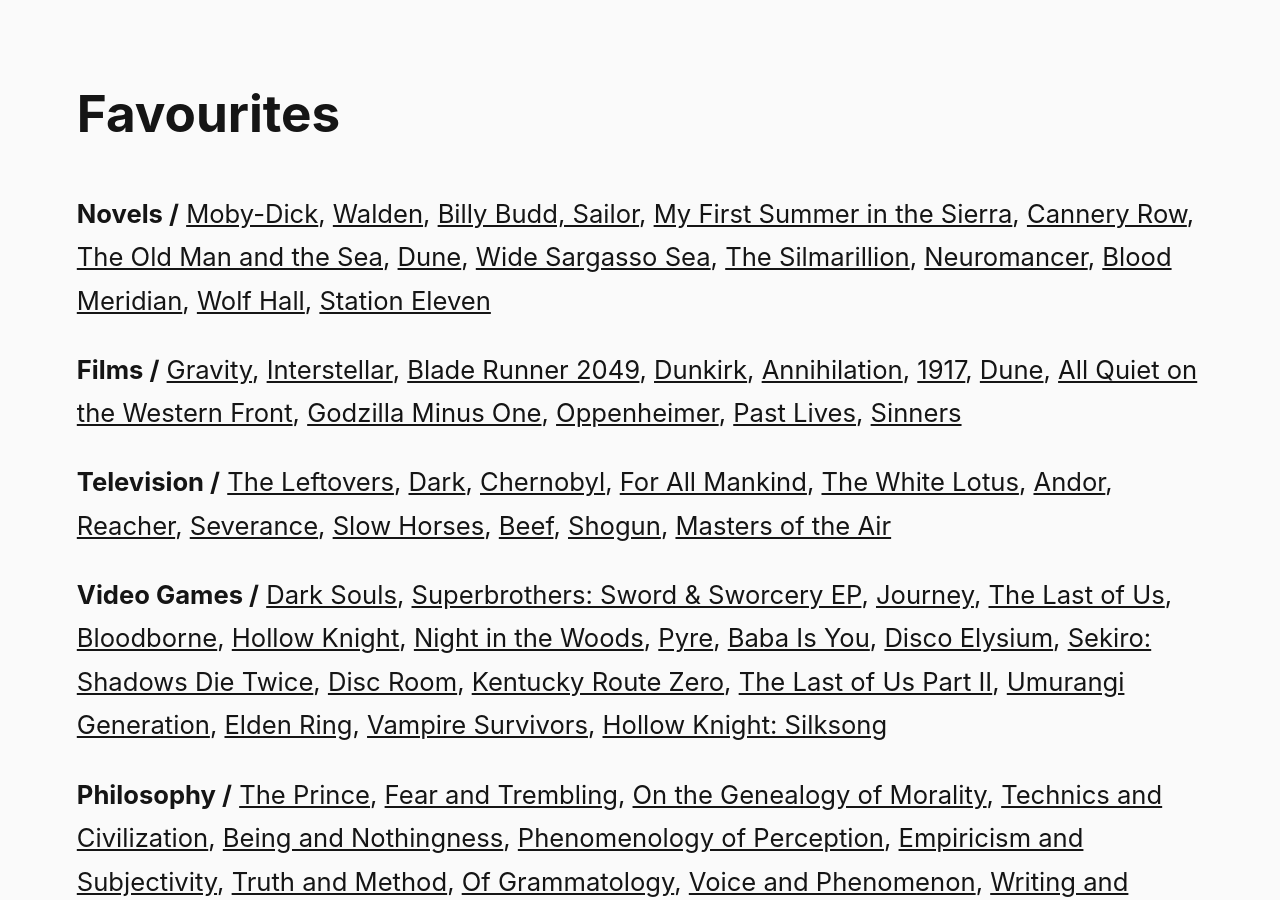
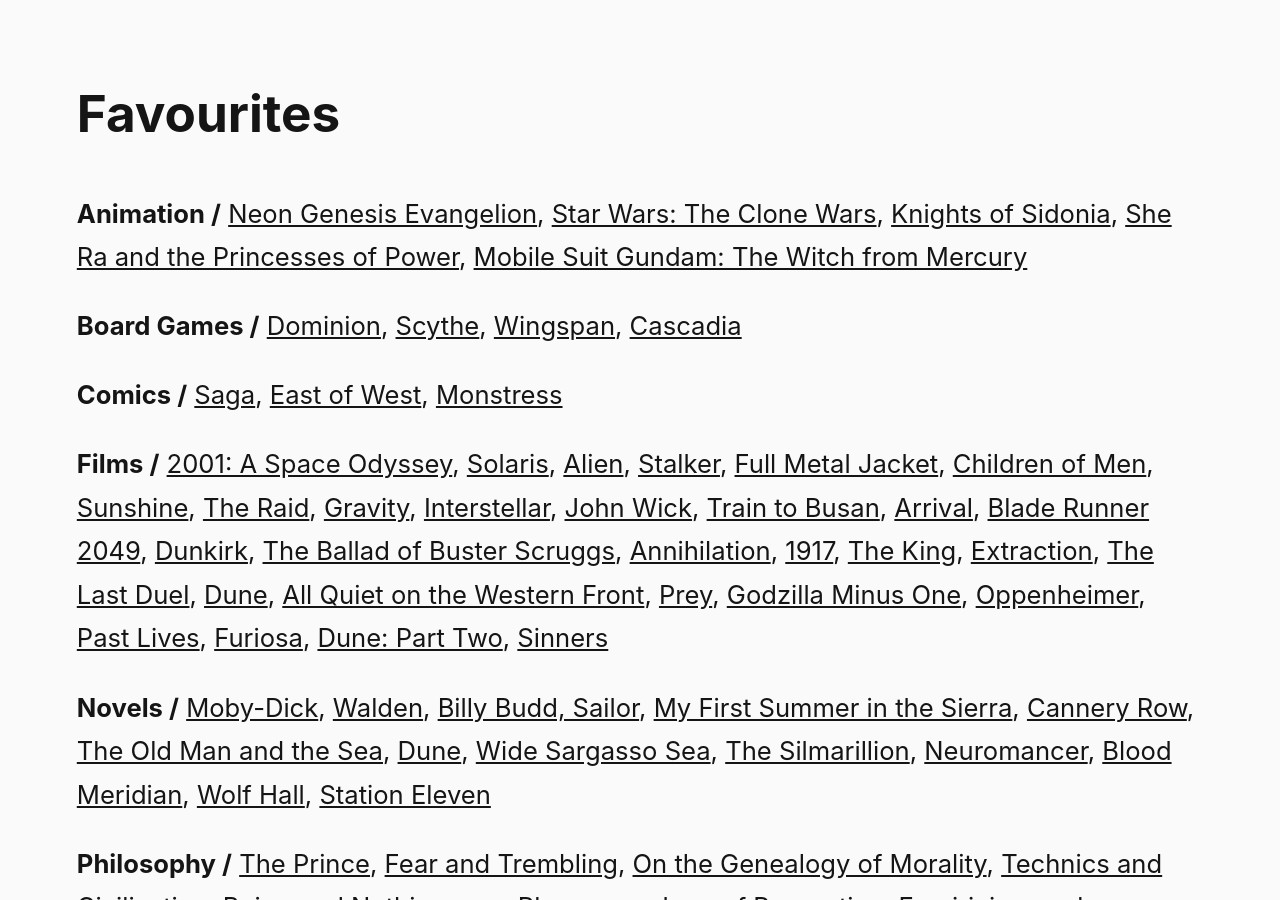
Before and after one commit to steinea/fyi, a Jekyll site: the page built from pages/favourites.md, in a window 1280 px wide and 900 px high. Built offline with Jekyll 4.4.1, drawn with Linux system fonts in a browser that asks for light colours; some of the changed text lies outside the part shown.

Commit message:
Alphabetize sections, add more favourites

```diff
--- a/pages/favourites.md
+++ b/pages/favourites.md
@@ -5,6 +5,56 @@ permalink: /favourites/
 redirect_from:
   - /canon/
 ---
+
+**Animation /**
+[Neon Genesis Evangelion](https://en.wikipedia.org/wiki/Neon_Genesis_Evangelion "Anno 1995"),
+[Star Wars: The Clone Wars](https://en.wikipedia.org/wiki/Star_Wars:_The_Clone_Wars "Lucas 2008"),
+[Knights of Sidonia](https://en.wikipedia.org/wiki/Knights_of_Sidonia "Shizuno 2014"),
+[She Ra and the Princesses of Power](https://en.wikipedia.org/wiki/She-Ra_and_the_Princesses_of_Power "Stevenson 2018"),
+[Mobile Suit Gundam: The Witch from Mercury](https://en.wikipedia.org/wiki/Mobile_Suit_Gundam:_The_Witch_from_Mercury "Yatate and Tomino 2022")
+
+**Board Games /**
+[Dominion](https://en.wikipedia.org/wiki/Dominion_(card_game) "Vaccarino 2008"),
+[Scythe](https://en.wikipedia.org/wiki/Scythe_(board_game) "Stegmaier 2016"),
+[Wingspan](https://en.wikipedia.org/wiki/Wingspan_(board_game) "Hargrave 2019"),
+[Cascadia](https://en.wikipedia.org/wiki/Cascadia_(board_game) "Flynn 2021")
+
+**Comics /**
+[Saga](https://en.wikipedia.org/wiki/Saga_(comics) "Vaughan 2012"),
+[East of West](https://en.wikipedia.org/wiki/East_of_West "Hickman 2013"),
+[Monstress](https://en.wikipedia.org/wiki/Monstress_(comics) "Liu 2015")
+
+**Films /**
+[2001: A Space Odyssey](https://en.wikipedia.org/wiki/2001:_A_Space_Odyssey "Kubrick 1968"),
+[Solaris](https://en.wikipedia.org/wiki/Solaris_(1972_film) "Tarkovsky 1972"),
+[Alien](https://en.wikipedia.org/wiki/Alien_(film) "Scott 1979"),
+[Stalker](https://en.wikipedia.org/wiki/Stalker_(1979_film) "Tarkovsky 1979"),
+[Full Metal Jacket](https://en.wikipedia.org/wiki/Full_Metal_Jacket "Kubrick 1987"),
+[Children of Men](https://en.wikipedia.org/wiki/Children_of_Men "Cuarón 2006"),
+[Sunshine](https://en.wikipedia.org/wiki/Sunshine_(2007_film) "Boyle 2007"),
+[The Raid](https://en.wikipedia.org/wiki/The_Raid_(2011_film) "Evans 2011"),
+[Gravity](https://en.wikipedia.org/wiki/Gravity_(2013_film) "Cuarón 2013"),
+[Interstellar](https://en.wikipedia.org/wiki/Interstellar_(film) "Nolan 2014"),
+[John Wick](https://en.wikipedia.org/wiki/John_Wick_(film) "Stahelski 2014"),
+[Train to Busan](https://en.wikipedia.org/wiki/Train_to_Busan "Yeon 2016"),
+[Arrival](https://en.wikipedia.org/wiki/Arrival_(film) "Villeneuve 2016"),
+[Blade Runner 2049](https://en.wikipedia.org/wiki/Blade_Runner_2049 "Villeneuve 2017"),
+[Dunkirk](https://en.wikipedia.org/wiki/Dunkirk_(2017_film) "Nolan 2017"),
+[The Ballad of Buster Scruggs](https://en.wikipedia.org/wiki/The_Ballad_of_Buster_Scruggs "Coen and Coen 2018"),
+[Annihilation](https://en.wikipedia.org/wiki/Annihilation_(film) "Garland 2018"),
+[1917](https://en.wikipedia.org/wiki/1917_(2019_film) "Mendes 2019"),
+[The King](https://en.wikipedia.org/wiki/The_King_(2019_film) "Michôd 2019"),
+[Extraction](https://en.wikipedia.org/wiki/Extraction_(2020_film) "Hargrave 2020"),
+[The Last Duel](https://en.wikipedia.org/wiki/The_Last_Duel_(2021_film) "Scott 2021"),
+[Dune](https://en.wikipedia.org/wiki/Dune_(2021_film) "Villeneuve 2021"),
+[All Quiet on the Western Front](https://en.wikipedia.org/wiki/All_Quiet_on_the_Western_Front_(2022_film) "Berger 2022"),
+[Prey](https://en.wikipedia.org/wiki/Prey_(2022_film) "Trachtenberg 2022"),
+[Godzilla Minus One](https://en.wikipedia.org/wiki/Godzilla_Minus_One "Yamazaki 2023"),
+[Oppenheimer](https://en.wikipedia.org/wiki/Oppenheimer_(film) "Nolan 2023"),
+[Past Lives](https://en.wikipedia.org/wiki/Past_Lives_(film) "Song 2023"),
+[Furiosa](https://en.wikipedia.org/wiki/Furiosa:_A_Mad_Max_Saga "Miller 2024"),
+[Dune: Part Two](https://en.wikipedia.org/wiki/Dune:_Part_Two "Villeneuve 2024"),
+[Sinners](https://en.wikipedia.org/wiki/Sinners_(2025_film) "Coogler 2025")
 
 **Novels /**
 [Moby-Dick](https://en.wikipedia.org/wiki/Moby-Dick "Melville 1851"),
@@ -20,54 +70,6 @@ redirect_from:
 [Blood Meridian](https://en.wikipedia.org/wiki/Blood_Meridian "McCarthy 1985"),
 [Wolf Hall](https://en.wikipedia.org/wiki/Wolf_Hall "Mantel 2009"),
 [Station Eleven](https://en.wikipedia.org/wiki/Station_Eleven "Mandel 2014")
-
-**Films /**
-[Gravity](https://en.wikipedia.org/wiki/Gravity_(2013_film)),
-[Interstellar](https://en.wikipedia.org/wiki/Interstellar_(film) "Nolan 2014"),
-[Blade Runner 2049](https://en.wikipedia.org/wiki/Blade_Runner_2049 "Villeneuve 2017"),
-[Dunkirk](https://en.wikipedia.org/wiki/Dunkirk_(2017_film) "Nolan 2017"),
-[Annihilation](https://en.wikipedia.org/wiki/Annihilation_(film) "Garland 2018"),
-[1917](https://en.wikipedia.org/wiki/1917_(2019_film) "Mendes 2019"),
-[Dune](https://en.wikipedia.org/wiki/Dune_(2021_film) "Villeneuve 2021"),
-[All Quiet on the Western Front](https://en.wikipedia.org/wiki/All_Quiet_on_the_Western_Front_(2022_film) "Berger 2022"),
-[Godzilla Minus One](https://en.wikipedia.org/wiki/Godzilla_Minus_One "Yamazaki 2023"),
-[Oppenheimer](https://en.wikipedia.org/wiki/Oppenheimer_(film) "Nolan 2023"),
-[Past Lives](https://en.wikipedia.org/wiki/Past_Lives_(film) "Song 2023"),
-[Sinners](https://en.wikipedia.org/wiki/Sinners_(2025_film) "Coogler 2025")
-
-**Television /**
-[The Leftovers](https://en.wikipedia.org/wiki/The_Leftovers_(TV_series) "HBO 2014"),
-[Dark](https://en.wikipedia.org/wiki/Dark_(TV_series) "Netflix 2017"),
-[Chernobyl](https://en.wikipedia.org/wiki/Chernobyl_(miniseries) "HBO 2019"),
-[For All Mankind](https://en.wikipedia.org/wiki/For_All_Mankind_(TV_series) "Apple TV+ 2019"),
-[The White Lotus](https://en.wikipedia.org/wiki/The_White_Lotus "HBO 2021"),
-[Andor](https://en.wikipedia.org/wiki/Andor_(TV_series) "Disney+ 2022"),
-[Reacher](https://en.wikipedia.org/wiki/Reacher_(TV_series) "Amazon Prime 2022"),
-[Severance](https://en.wikipedia.org/wiki/Severance_(TV_series) "Apple TV+ 2022"),
-[Slow Horses](https://en.wikipedia.org/wiki/Slow_Horses "Apple TV+ 2022"),
-[Beef](https://en.wikipedia.org/wiki/Beef_(TV_series) "Netflix 2023"),
-[Shogun](https://en.wikipedia.org/wiki/Sh%C5%8Dgun_(2024_TV_series) "FX 2024"),
-[Masters of the Air](https://en.wikipedia.org/wiki/Masters_of_the_Air "Apple TV+ 2024")
-
-**Video Games /**
-[Dark Souls](https://en.wikipedia.org/wiki/Dark_Souls_(video_game) "FromSoftware 2011"),
-[Superbrothers: Sword & Sworcery EP](https://en.wikipedia.org/wiki/Superbrothers:_Sword_%26_Sworcery_EP "Superbrothers 2011"),
-[Journey](https://en.wikipedia.org/wiki/Journey_(2012_video_game)),
-[The Last of Us](https://en.wikipedia.org/wiki/The_Last_of_Us_(video_game) "Naughty Dog 2013"),
-[Bloodborne](https://en.wikipedia.org/wiki/Bloodborne "FromSoftware 2015"),
-[Hollow Knight](https://en.wikipedia.org/wiki/Hollow_Knight "Team Cherry 2017"),
-[Night in the Woods](https://en.wikipedia.org/wiki/Night_in_the_Woods "Infinite Fall 2017"),
-[Pyre](https://en.wikipedia.org/wiki/Pyre_(video_game) "Supergiant Games 2017"),
-[Baba Is You](https://en.wikipedia.org/wiki/Baba_Is_You "Hempuli 2019"),
-[Disco Elysium](https://en.wikipedia.org/wiki/Disco_Elysium "ZA/UM 2019"),
-[Sekiro: Shadows Die Twice](https://en.wikipedia.org/wiki/Sekiro:_Shadows_Die_Twice "FromSoftware 2019"),
-[Disc Room](https://en.wikipedia.org/wiki/Disc_Room "Terri, Dose, Kitty, and JW 2020"),
-[Kentucky Route Zero](https://en.wikipedia.org/wiki/Kentucky_Route_Zero "Cardboard Computer 2020"),
-[The Last of Us Part II](https://en.wikipedia.org/wiki/The_Last_of_Us_Part_II "Naughty Dog 2020"),
-[Umurangi Generation](https://en.wikipedia.org/wiki/Umurangi_Generation "Origame Digital 2020"),
-[Elden Ring](https://en.wikipedia.org/wiki/Elden_Ring "FromSoftware 2022"),
-[Vampire Survivors](https://en.wikipedia.org/wiki/Vampire_Survivors "poncle 2022"),
-[Hollow Knight: Silksong](https://en.wikipedia.org/wiki/Hollow_Knight:_Silksong "Team Cherry 2025")
 
 **Philosophy /**
 [The Prince](https://en.wikipedia.org/wiki/The_Prince "Machiavelli 1532"),
@@ -96,13 +98,25 @@ redirect_from:
 [Glitch Feminism](https://www.versobooks.com/en-ca/products/460-glitch-feminism "Russell 2020"),
 [The World Is Born From Zero](https://www.degruyterbrill.com/document/doi/10.1515/9783110719451/ "Kunzelman 2022")
 
-**Board Games /**
-[Dominion](https://en.wikipedia.org/wiki/Dominion_(card_game) "Vaccarino 2008"),
-[Scythe](https://en.wikipedia.org/wiki/Scythe_(board_game) "Stegmaier 2016"),
-[Wingspan](https://en.wikipedia.org/wiki/Wingspan_(board_game) "Hargrave 2019"),
-[Cascadia](https://en.wikipedia.org/wiki/Cascadia_(board_game) "Flynn 2021")
+**Television /**
+[The Leftovers](https://en.wikipedia.org/wiki/The_Leftovers_(TV_series) "HBO 2014"),
+[Dark](https://en.wikipedia.org/wiki/Dark_(TV_series) "Netflix 2017"),
+[Chernobyl](https://en.wikipedia.org/wiki/Chernobyl_(miniseries) "HBO 2019"),
+[For All Mankind](https://en.wikipedia.org/wiki/For_All_Mankind_(TV_series) "Apple TV+ 2019"),
+[The White Lotus](https://en.wikipedia.org/wiki/The_White_Lotus "HBO 2021"),
+[Andor](https://en.wikipedia.org/wiki/Andor_(TV_series) "Disney+ 2022"),
+[Reacher](https://en.wikipedia.org/wiki/Reacher_(TV_series) "Amazon Prime 2022"),
+[Severance](https://en.wikipedia.org/wiki/Severance_(TV_series) "Apple TV+ 2022"),
+[Slow Horses](https://en.wikipedia.org/wiki/Slow_Horses "Apple TV+ 2022"),
+[Beef](https://en.wikipedia.org/wiki/Beef_(TV_series) "Netflix 2023"),
+[Shogun](https://en.wikipedia.org/wiki/Sh%C5%8Dgun_(2024_TV_series) "FX 2024"),
+[Masters of the Air](https://en.wikipedia.org/wiki/Masters_of_the_Air "Apple TV+ 2024")
 
-**Tabletop RPGs /**
+**Theatre /**
+[King Lear](https://en.wikipedia.org/wiki/King_Lear "Shakespeare 1605"),
+[Saint Joan](https://en.wikipedia.org/wiki/Saint_Joan_(play) "Shaw 1923")
+
+**TTRPGs /**
 [Into the Odd](https://freeleaguepublishing.com/games/into-the-odd/ "McDowall 2015"),
 [Ultraviolet Grasslands](https://www.exaltedfuneral.com/products/uvg-2e "Rejec 2018"),
 [Acid Death Fantasy](https://www.melsonia.com/products/acid-death-fantasy "Gearing 2019"),
@@ -115,9 +129,24 @@ redirect_from:
 [Yazeba's Bed and Breakfast](https://possumcreekgames.com/en-ca/pages/yazebas-bed-breakfast "Dragon 2023"),
 [Realis](https://thecalcutec.itch.io/realis "Walker 2025")
 
-**Comics /**
-[Saga](https://en.wikipedia.org/wiki/Saga_(comics) "Vaughan 2012"),
-[East of West](https://en.wikipedia.org/wiki/East_of_West "Hickman 2013"),
-[Monstress](https://en.wikipedia.org/wiki/Monstress_(comics) "Liu 2015")
+**Video Games /**
+[Dark Souls](https://en.wikipedia.org/wiki/Dark_Souls_(video_game) "FromSoftware 2011"),
+[Superbrothers: Sword & Sworcery EP](https://en.wikipedia.org/wiki/Superbrothers:_Sword_%26_Sworcery_EP "Superbrothers 2011"),
+[Journey](https://en.wikipedia.org/wiki/Journey_(2012_video_game)),
+[The Last of Us](https://en.wikipedia.org/wiki/The_Last_of_Us_(video_game) "Naughty Dog 2013"),
+[Bloodborne](https://en.wikipedia.org/wiki/Bloodborne "FromSoftware 2015"),
+[Hollow Knight](https://en.wikipedia.org/wiki/Hollow_Knight "Team Cherry 2017"),
+[Night in the Woods](https://en.wikipedia.org/wiki/Night_in_the_Woods "Infinite Fall 2017"),
+[Pyre](https://en.wikipedia.org/wiki/Pyre_(video_game) "Supergiant Games 2017"),
+[Baba Is You](https://en.wikipedia.org/wiki/Baba_Is_You "Hempuli 2019"),
+[Disco Elysium](https://en.wikipedia.org/wiki/Disco_Elysium "ZA/UM 2019"),
+[Sekiro: Shadows Die Twice](https://en.wikipedia.org/wiki/Sekiro:_Shadows_Die_Twice "FromSoftware 2019"),
+[Disc Room](https://en.wikipedia.org/wiki/Disc_Room "Terri, Dose, Kitty, and JW 2020"),
+[Kentucky Route Zero](https://en.wikipedia.org/wiki/Kentucky_Route_Zero "Cardboard Computer 2020"),
+[The Last of Us Part II](https://en.wikipedia.org/wiki/The_Last_of_Us_Part_II "Naughty Dog 2020"),
+[Umurangi Generation](https://en.wikipedia.org/wiki/Umurangi_Generation "Origame Digital 2020"),
+[Elden Ring](https://en.wikipedia.org/wiki/Elden_Ring "FromSoftware 2022"),
+[Vampire Survivors](https://en.wikipedia.org/wiki/Vampire_Survivors "poncle 2022"),
+[Hollow Knight: Silksong](https://en.wikipedia.org/wiki/Hollow_Knight:_Silksong "Team Cherry 2025")
 
 *Related to [Interests](/interests/), [Preferences](/preferences/).*
```
